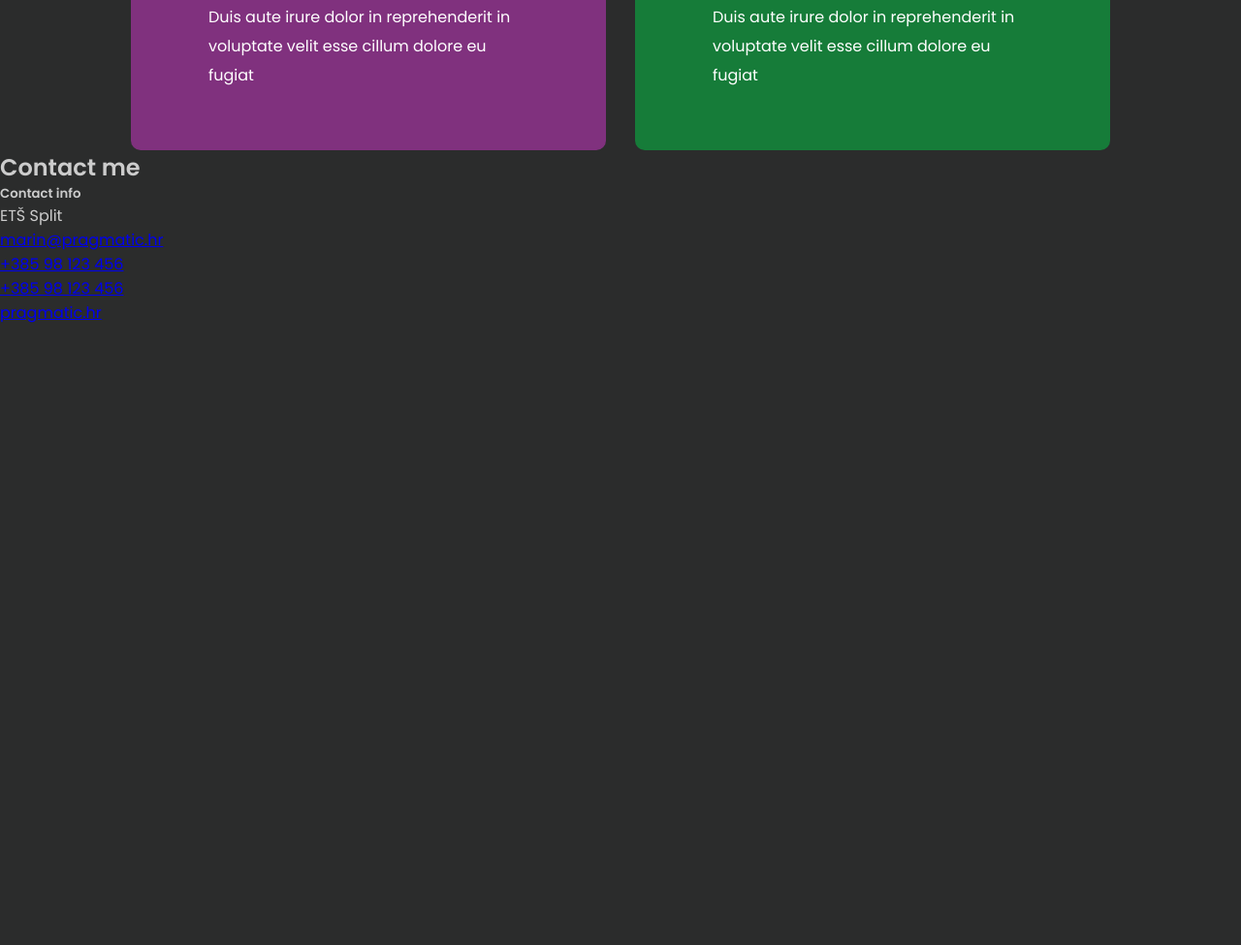
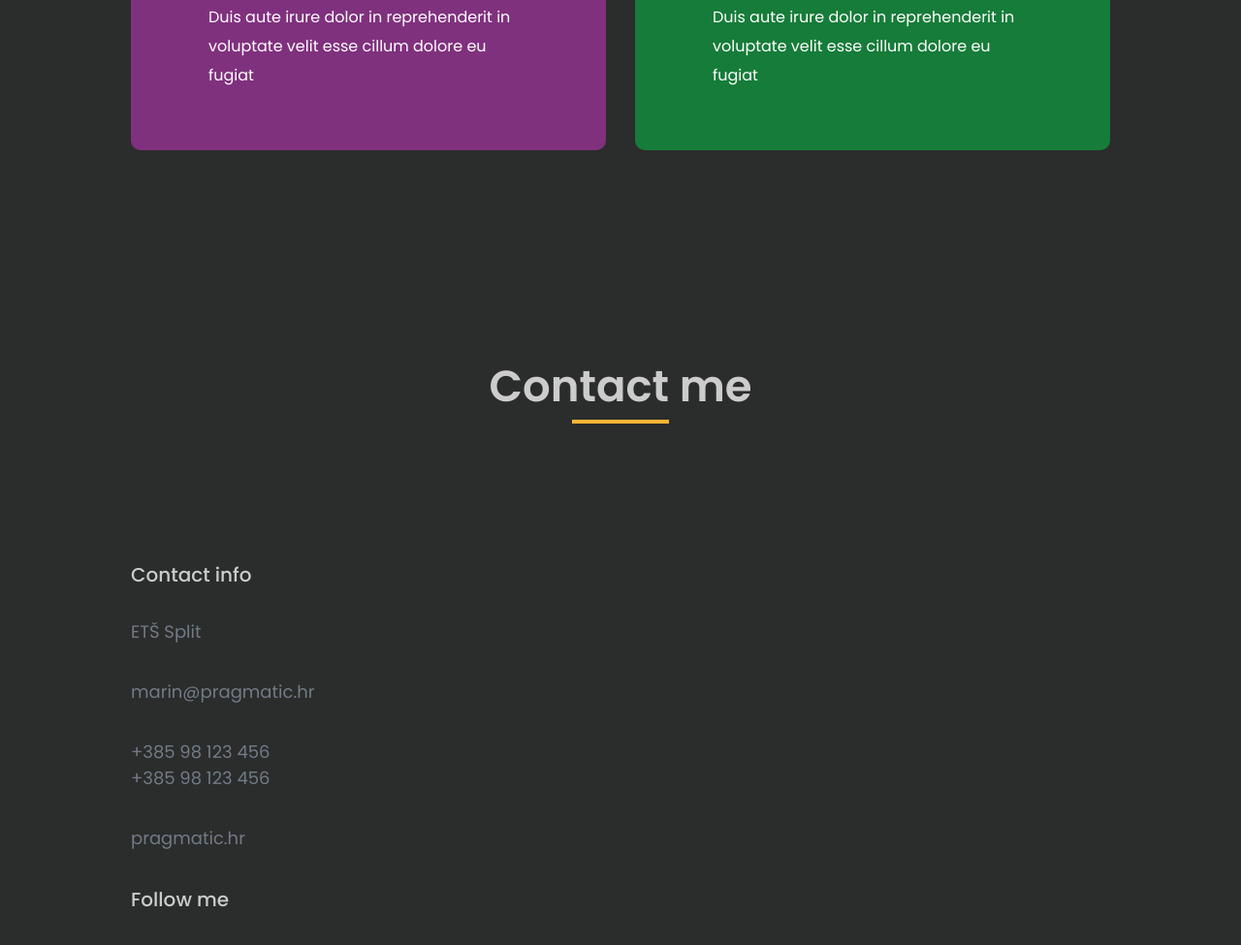
Before and after one commit to thejj26/3D-A, a plain HTML site: page index.html in a window 1280 px wide. Shown: the part 2431-3406 px from the top of the page at 97% size. Before the commit the page ends 2766 px from the top, so only its background shows below. Drawn offline with Linux system fonts and the light colour scheme.

Commit message:
Add files via upload

```diff
--- a/assets/css/style.css
+++ b/assets/css/style.css
@@ -332,3 +332,69 @@ h4 {
   left: 50%;
   transform: translateX(-50%);
 }
+
+.contact {
+  margin-top: 210px;
+}
+
+.contact-title {
+  grid-column: span 12;
+}
+
+.contact-title h2 {
+  text-align: center;
+  font-style: normal;
+  font-weight: 700;
+  font-size: 45px;
+  line-height: 68px;
+  color: #CCCCCC;
+}
+
+.contact-title h2::after {
+  content: "";
+  height: 4px;
+  width: 100px;
+  background: #feb633;
+  position: absolute;
+  margin-top: 68px;
+  margin-bottom: 35px;
+  left: 50%;
+  transform: translateX(-50%);
+}
+
+.contact .left {
+  grid-column: span 3;
+}
+
+.contact .right {
+  grid-column: span 9;
+}
+
+.contact .left h5 {
+  font-weight: 500;
+  font-size: 20px;
+  line-height: 30px;
+  color: #CCCCCC;
+  margin-bottom: 30px;
+}
+
+.contact .left p {
+  font-style: normal;
+  font-weight: 400;
+  font-size: 18px;
+  line-height: 27px;
+  color: #727B86;
+}
+
+.contact .left p a{
+  text-decoration: none;
+  font-style: normal;
+  font-weight: 400;
+  font-size: 18px;
+  line-height: 27px;
+  color: #727B86;
+}
+
+.contact .left p:not(:last-child):not(:nth-child(4)){
+  margin-bottom: 35px;
+}
--- a/index.html
+++ b/index.html
@@ -116,13 +116,13 @@
       </div>
     </div>
   </section>
-  <section>
-    <div>
-      <div>
+  <section class="container contact">
+    <div class="grid maxw">
+      <div class="contact-title">
         <h2>Contact me</h2>
       </div>
     </div>
-    <div>
+    <div class="left">
       <h5>Contact info</h5>
       <p>ETŠ Split</p>
 
@@ -132,8 +132,9 @@
       <p><a href="tel:+38598123456">+385 98 123 456</a></p>
 
       <p><a href="https://pragmatic.hr">pragmatic.hr</a></p>
+      <h5>Follow me</h5>
     </div>
-    <div></div>
+    <div class="right"></div>
   </section>
 </body>
 
```
